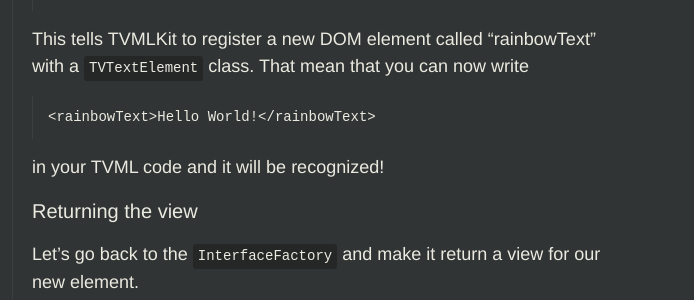
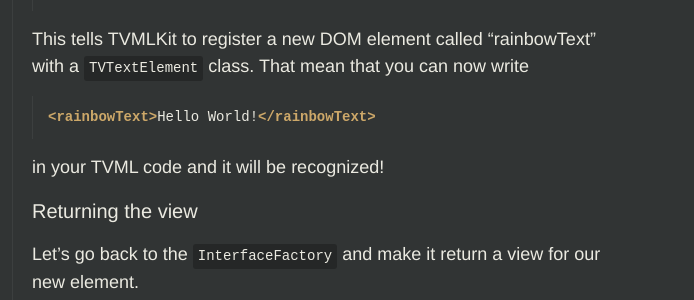
Before and after one commit to tape-tv/tape-tv.github.io, a Jekyll site: the page built from _posts/2016-03-23-custom-elements-in-tvml.markdown, in a window 1280 px wide and 900 px high, scrolled down 3843 px. Shown: the part 151-451 px from the top of the window, without its empty margins (308-1002 px from the left). Built offline with Jekyll 4.4.1, drawn with Linux system fonts in a browser that asks for light colours.

Commit message:
Update 2016-03-23-custom-elements-in-tvml.markdown

```diff
--- a/_posts/2016-03-23-custom-elements-in-tvml.markdown
+++ b/_posts/2016-03-23-custom-elements-in-tvml.markdown
@@ -126,7 +126,7 @@
 
 This tells TVMLKit to register a new DOM element called “rainbowText” with a `TVTextElement` class. That mean that you can now write
 
-{% highlight swift %}
+{% highlight html %}
 <rainbowText>Hello World!</rainbowText>
 {% endhighlight %}
 
```
